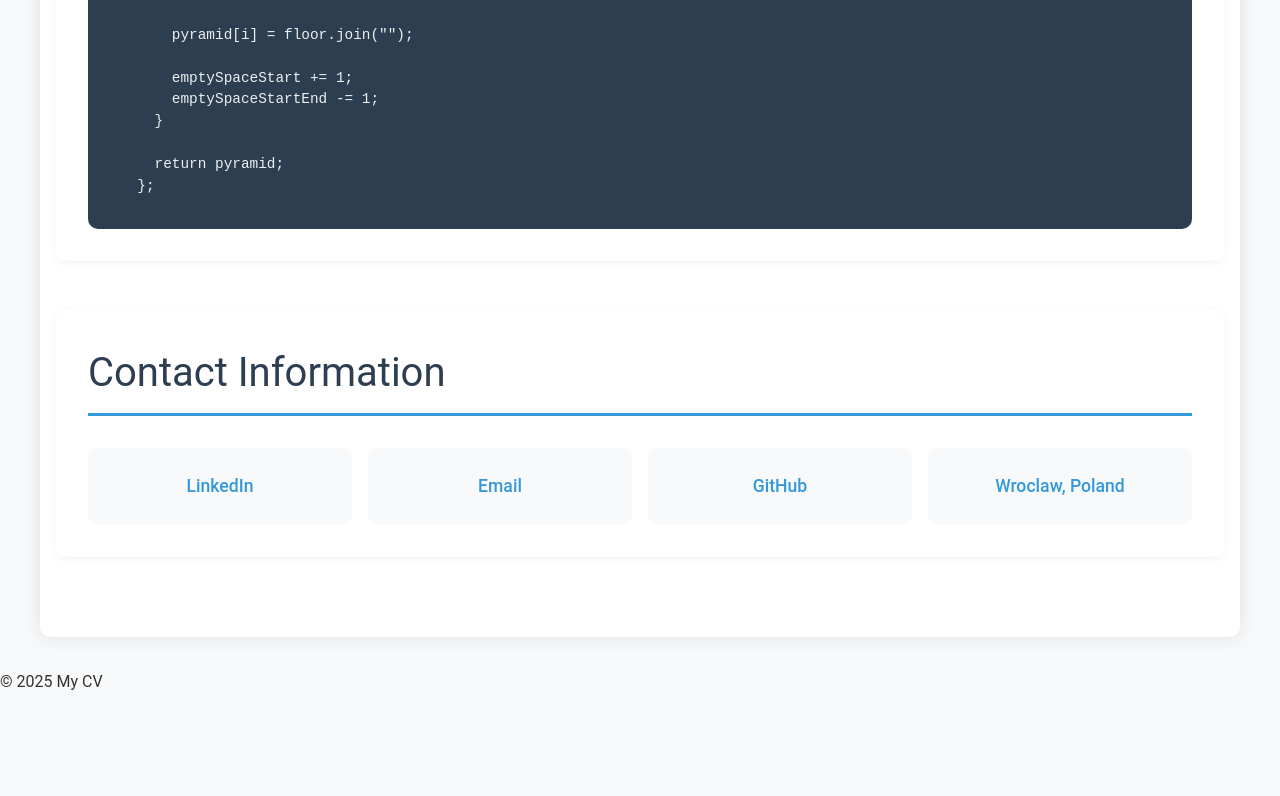
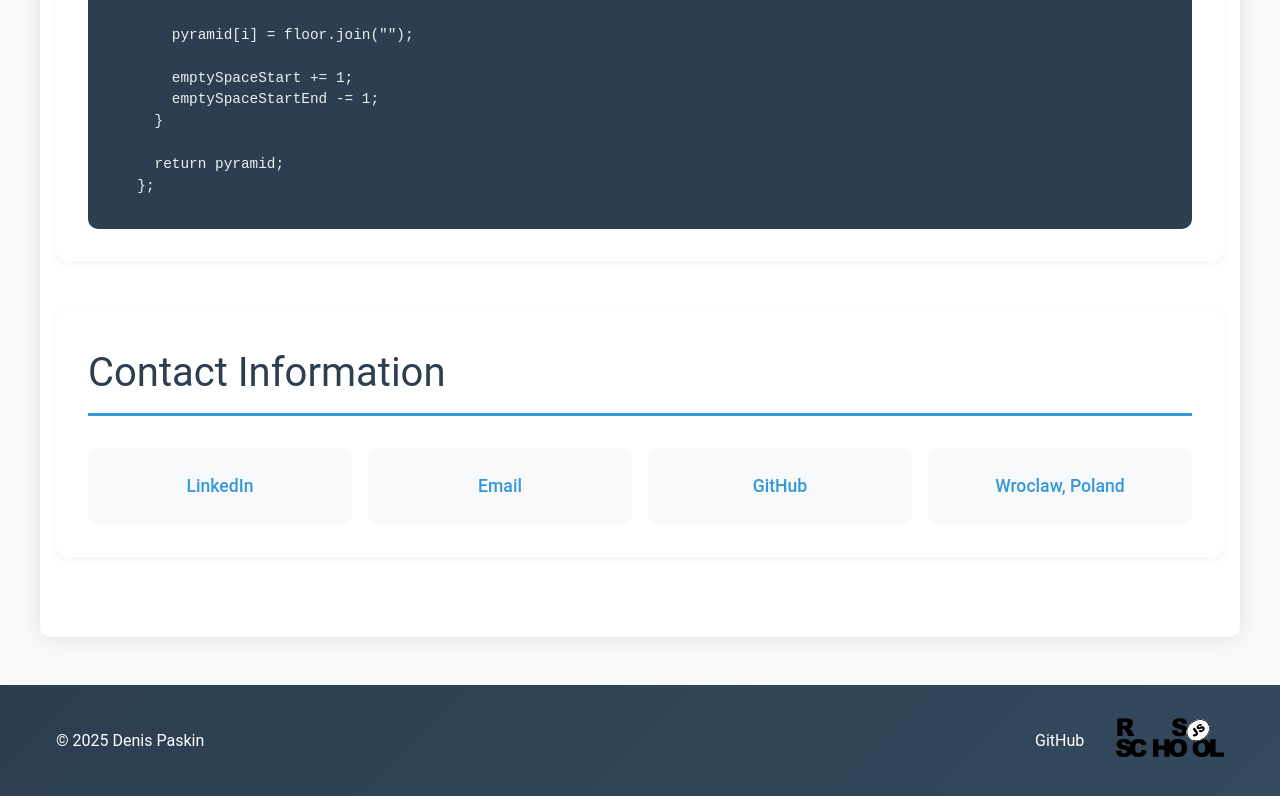
Before and after one commit to dzianisPaskin/rsschool-cv, a plain HTML site: page index.html in a window 1280 px wide. Shown: the part 4276-5072 px from the top of the page. Before the commit the page ends 4970 px from the top, so only its background shows below. Drawn offline with Linux system fonts and the light colour scheme.

Commit message:
feat: implemented footer

```diff
--- a/index.html
+++ b/index.html
@@ -245,7 +245,6 @@
             <a
               href="https://www.linkedin.com/in/denis-paskin-a121b9220"
               target="_blank"
-              rel="noopener noreferrer"
               >LinkedIn</a
             >
           </li>
@@ -258,7 +257,6 @@
             <a
               href="https://github.com/dzianisPaskin"
               target="_blank"
-              rel="noopener noreferrer"
               >GitHub</a
             >
           </li>
@@ -266,7 +264,6 @@
             <a
               href="https://maps.app.goo.gl/EXkrBqADwByiBF6n9"
               target="_blank"
-              rel="noopener noreferrer"
               >Wroclaw, Poland</a
             >
           </li>
@@ -274,7 +271,26 @@
       </section>
     </main>
     <footer>
-      <p>&copy; 2025 My CV</p>
+      <div class="footer-content">
+        <p>&copy; 2025 Denis Paskin</p>
+        <div class="footer-links">
+          <a
+            href="https://github.com/dzianisPaskin"
+            target="_blank"
+            >GitHub</a
+          >
+          <a
+            href="https://rs.school/"
+            target="_blank"
+          >
+            <img
+              src="./rs-school-logo.svg"
+              alt="RS School"
+              class="rs-logo"
+            >
+          </a>
+        </div>
+      </div>
     </footer>
   </body>
 </html>
--- a/style.css
+++ b/style.css
@@ -26,17 +26,6 @@ header {
   top: 0;
   z-index: 100;
   box-shadow: 0 2px 10px rgba(0, 0, 0, 0.1);
-}
-
-nav ul {
-  display: flex;
-  justify-content: center;
-  flex-wrap: wrap;
-  gap: 0.5rem;
-  max-width: 1200px;
-  margin: 0 auto;
-  padding-inline: 1rem;
-  flex-direction: column;
 }
 
 nav ul {
@@ -323,6 +312,52 @@ h4 {
   box-shadow: 0 5px 15px rgba(0, 0, 0, 0.1);
 }
 
+footer {
+  background: linear-gradient(135deg, #2c3e50 0%, #34495e 100%);
+  color: #ffffff;
+  padding: 2rem 0;
+  text-align: center;
+  margin-top: 3rem;
+}
+
+.footer-content {
+  max-width: 1200px;
+  margin: 0 auto;
+  padding: 0 1rem;
+  display: flex;
+  justify-content: space-between;
+  align-items: center;
+  flex-wrap: wrap;
+  gap: 1rem;
+}
+
+.footer-links {
+  display: flex;
+  align-items: center;
+  gap: 2rem;
+}
+
+.footer-links a {
+  color: #ffffff;
+  text-decoration: none;
+  transition: color 0.3s ease;
+}
+
+.footer-links a:hover {
+  color: #3498db;
+}
+
+.rs-logo {
+  height: 40px;
+  width: auto;
+  transition: transform 0.3s ease;
+}
+
+.rs-logo:hover {
+  transform: scale(1.1);
+}
+
+
 @media (min-width: 481px) {
   h1 {
     font-size: 2.5rem;
@@ -391,6 +426,11 @@ h4 {
     grid-template-columns: repeat(auto-fit, minmax(250px, 1fr));
   }
 
+  .footer-content {
+    flex-direction: row;
+    text-align: left;
+  }
+
   .experience-item,
   .education-item,
   .languages {
@@ -401,3 +441,9 @@ h4 {
     padding: 2rem;
   }
 }
+
+a:focus,
+button:focus {
+  outline: 2px solid #3498db;
+  outline-offset: 2px;
+}
```
